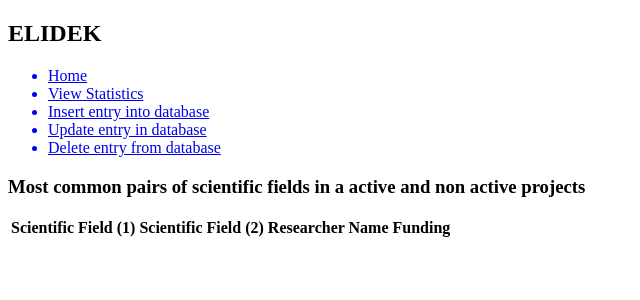
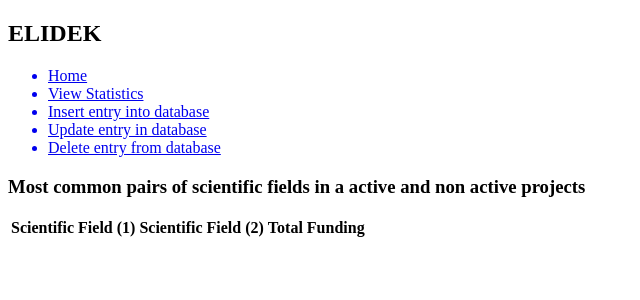
Before and after one commit to GeorgeSot71/NTUA_Databases_ELIDEK, a Flask app: page /queries/query5 in a window 1280 px wide. Shown: the top 300 px of the page, without its empty margins (0-640 px from the left). Run offline with Flask 2, Linux system fonts and the light colour scheme; lists and menus that the app fills with data are empty.

Commit message:
Update query5.html

```diff
--- a/server/templates/query5.html
+++ b/server/templates/query5.html
@@ -7,8 +7,7 @@
         <tr>
             <th>Scientific Field (1)</th>
             <th>Scientific Field (2)</th>
-            <th>Researcher Name</th>
-            <th>Funding</th>
+            <th>Total Funding</th>
         </tr>
         </thead>
         <tbody>
```
